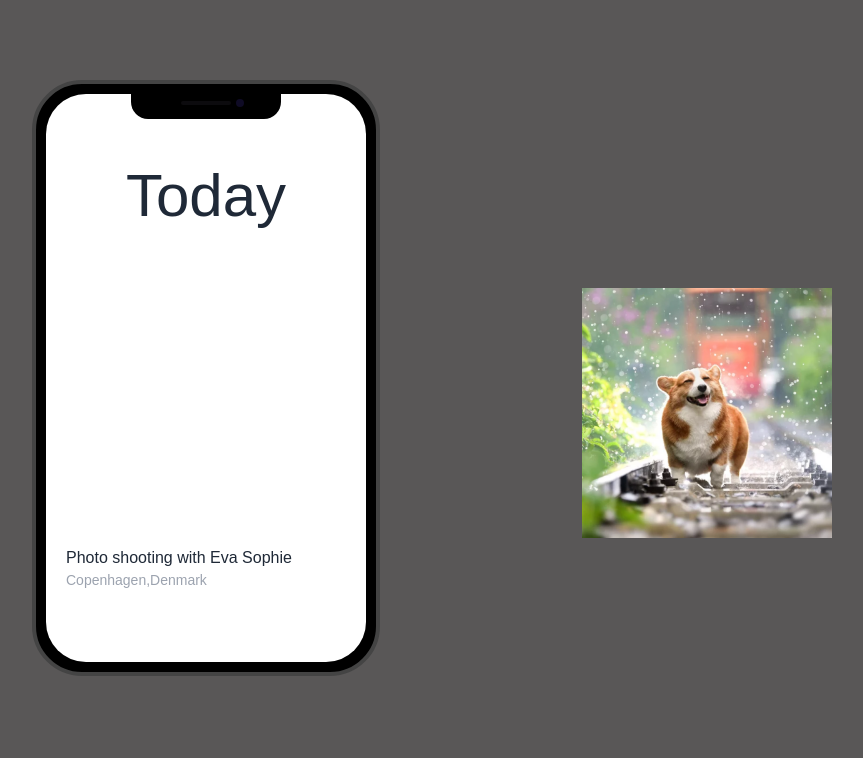
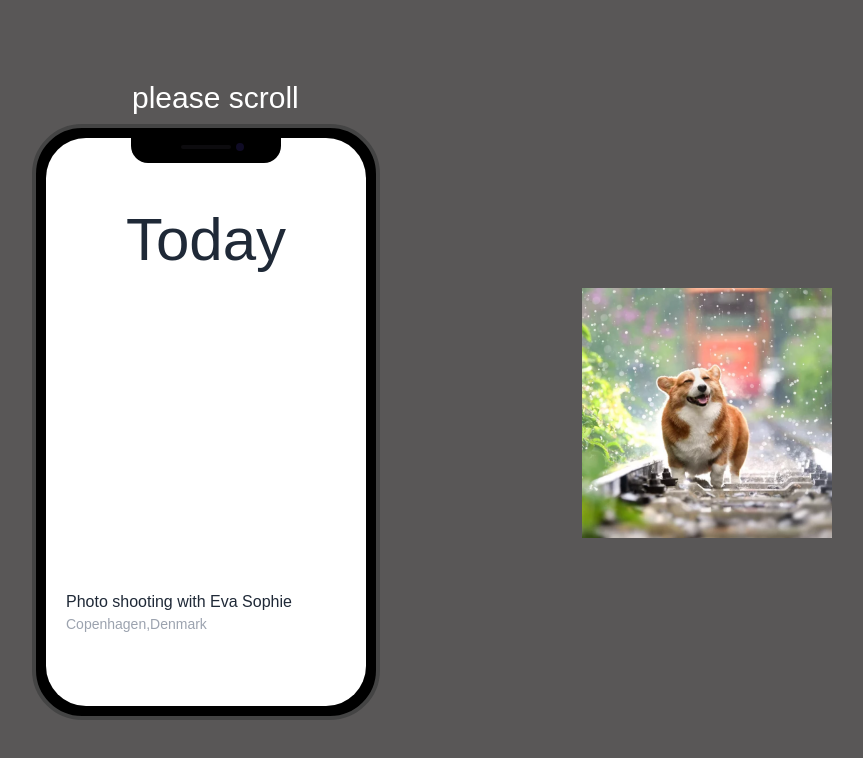
Before and after one commit to ZHANGJialiHappy/scrolling-images, a React (Vite) app: page / in a window 1280 px wide. Shown: the top 758 px of the page, without its empty margins (218-1081 px from the left). Built offline with nearby package versions, Linux system fonts and the light colour scheme.

Commit message:
add please scroll

```diff
--- a/src/App.tsx
+++ b/src/App.tsx
@@ -23,7 +23,8 @@ function App() {
 
   return (
     <div className="relative h-[1000px] w-[1080px]" ref={containerRef}>
-      <div className="fixed mt-20 ml-[250px]">
+      <div className="ml-[350px] pt-20 text-3xl">please scroll</div>
+      <div className="fixed mt-2 ml-[250px]">
         <div className="mockup-phone">
           <div className="camera"></div>
           <div className="display">
```
